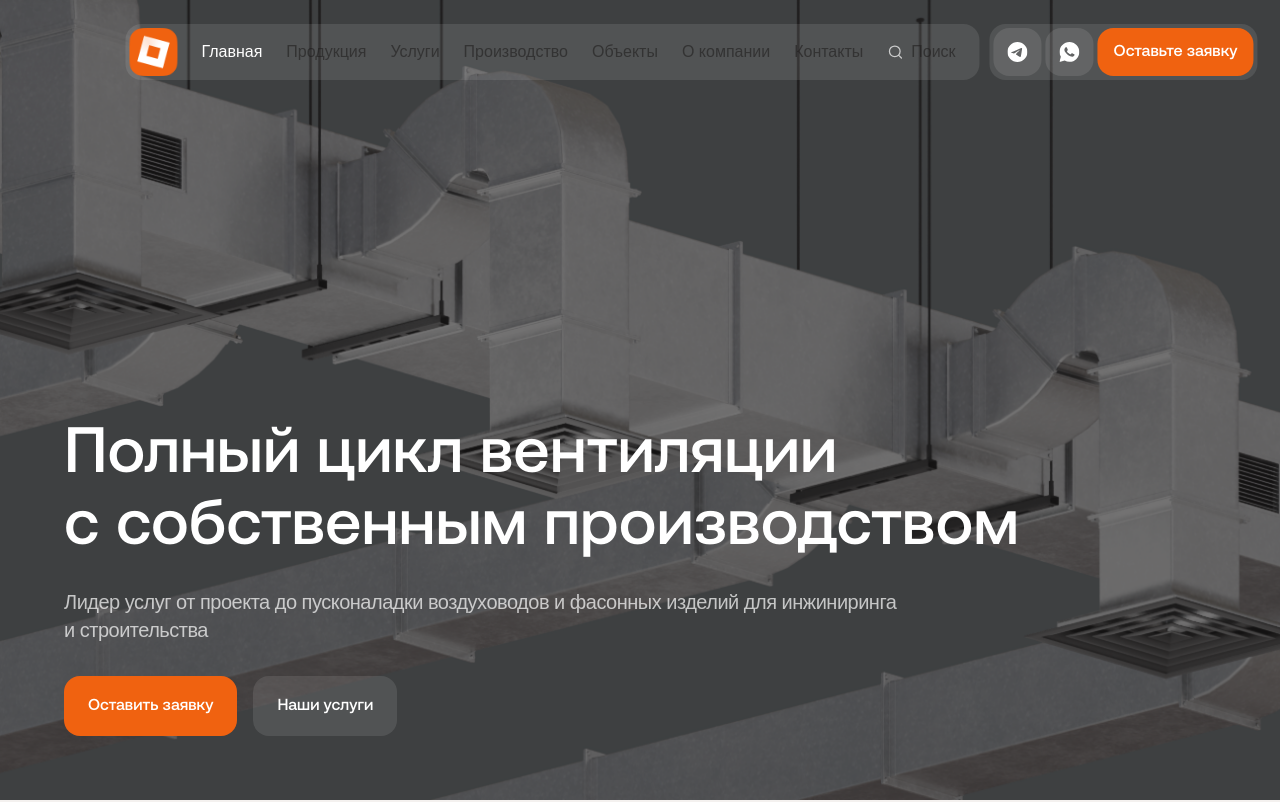
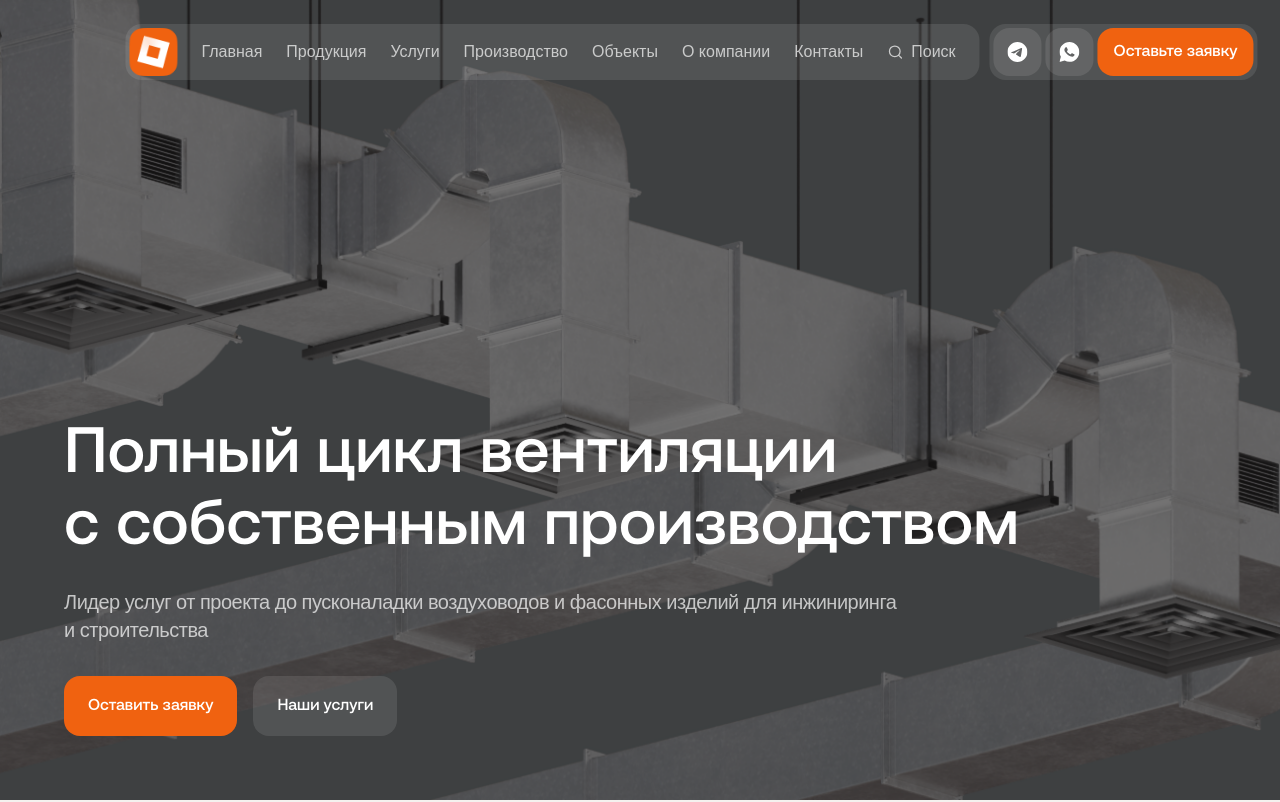
Before and after one commit to kinnaamf/art-klimat-vue, a Vue app: page / in a window 1280 px wide. Shown: the top 802 px of the page. Built offline with nearby package versions, Linux system fonts and the light colour scheme; a web font is replaced by a local one.

Commit message:
fix: edit header item text color

```diff
--- a/src/assets/styles/components.css
+++ b/src/assets/styles/components.css
@@ -29,11 +29,11 @@
   }
 
   .header__menu-item {
-    @apply text-white/70 text-nowrap cursor-pointer;
+    @apply !text-white/70 text-nowrap cursor-pointer;
   }
 
   .header__search {
-    @apply text-white/70 flex items-center gap-2;
+    @apply !text-white/70 flex items-center gap-2 cursor-pointer;
   }
 
   .header__actions {
```
